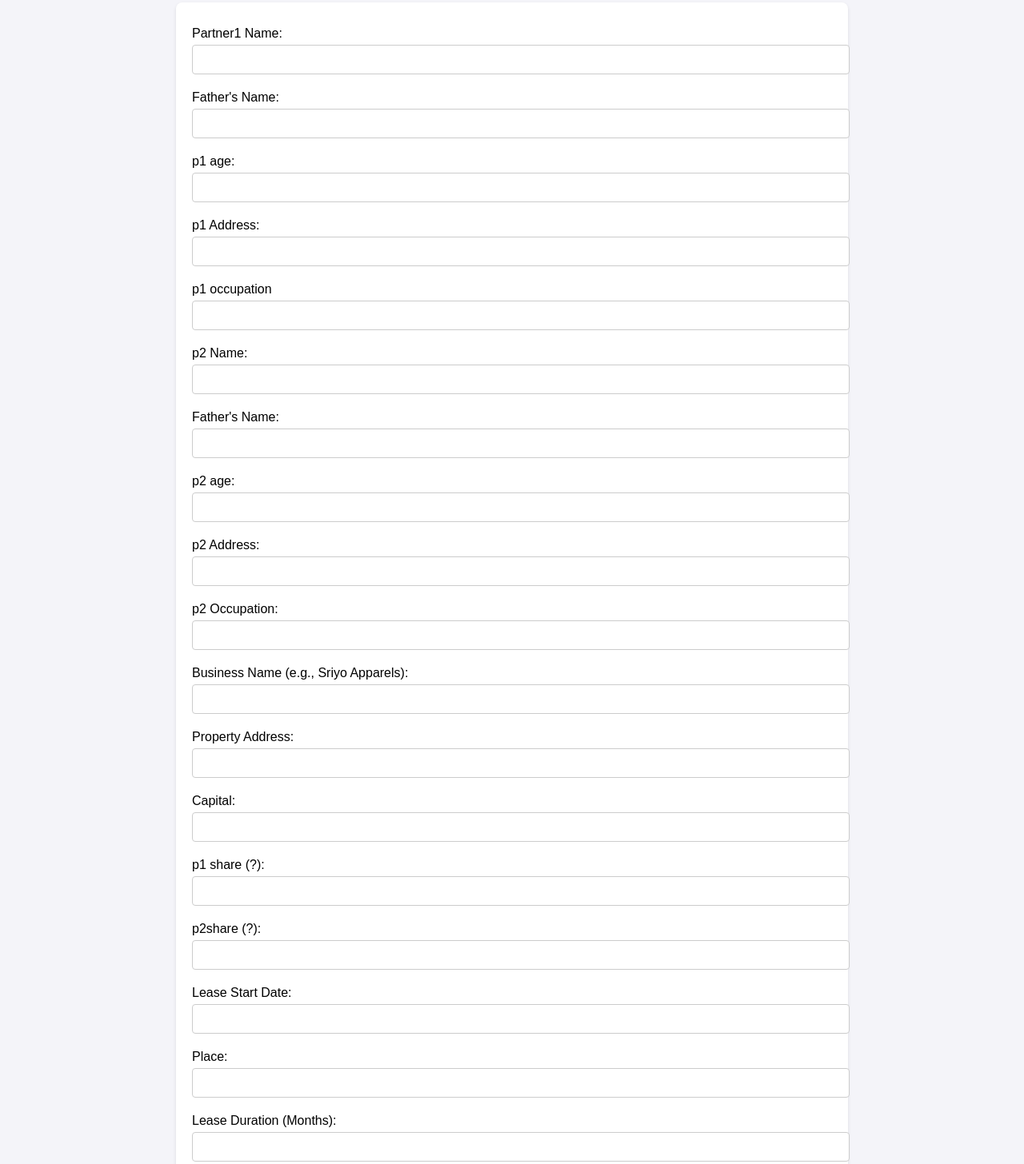
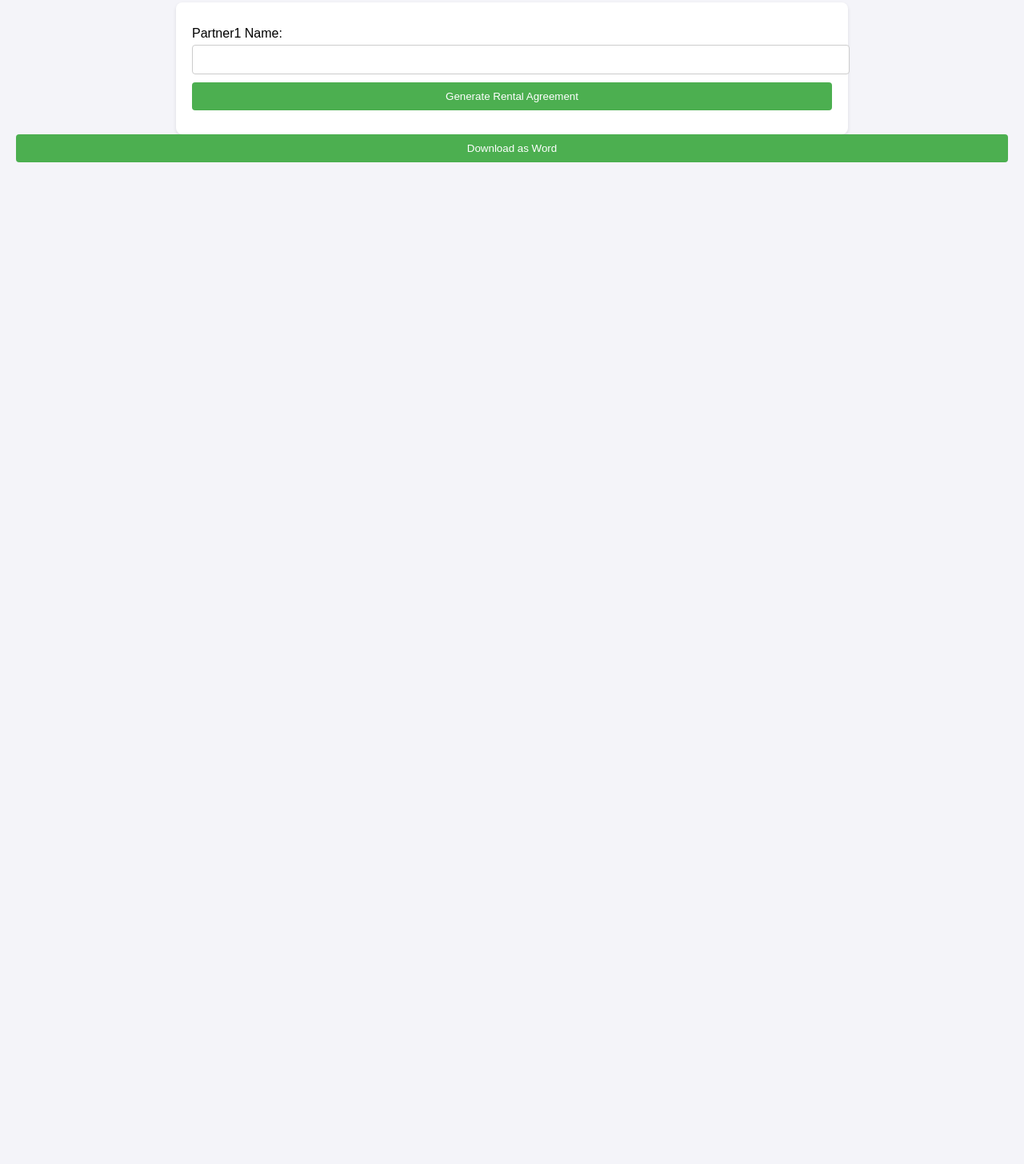
Before and after one commit to SAHITHITAX/LLP, a plain HTML site: page index.html in a window 1280 px wide. Shown: the part 97-1553 px from the top of the page at 80% size. After the commit the page ends 800 px from the top, so only its background shows below. Drawn offline with Linux system fonts and the light colour scheme.

Commit message:
Update index.html

```diff
--- a/index.html
+++ b/index.html
@@ -59,50 +59,6 @@
             <label for="p1">Partner1 Name:</label>
             <input type="text" id="p1" required>
 
-	    <label for="p1f">Father's Name:</label>
-            <input type="text" id="p1f" required>
-
-	    <label for="age1">p1 age:</label>
-            <input type="text" id="age1" required>
-	   <label for="p1add">p1 Address:</label>
-            <input type="text" id="p1add" required>
-
-            <label for="p1occ">p1 occupation</label>
-            <input type="text" id="p1occ" required>
-
-            <label for="p2">p2 Name:</label>
-            <input type="text" id="p2" required>
-
-
-	    <label for="p2f">Father's Name:</label>
-            <input type="text" id="p2f" required>
-
-		<label for="age2">p2 age:</label>
-            <input type="text" id="age2" required>
-	   <label for="p2add">p2 Address:</label>
-            <input type="text" id="p2add" required>
- 	    <label for="p2occ">p2  Occupation:</label>
-            <input type="text" id="p2occ" required>
-            <label for="businessName">Business Name (e.g., Sriyo Apparels):</label>
-            <input type="text" id="businessName" required>
-
-            <label for="propertyAddress">Property Address:</label>
-            <input type="text" id="propertyAddress" required>
-
-            <label for="cap">Capital:</label>
-            <input type="number" id="cap" required>
-
-            <label for="p1share">p1 share (?):</label>
-            <input type="number" id="p1share" required>
-            <label for="p2share">p2share (?):</label>
-            <input type="number" id="p2share" required>
-            <label for="startDate">Lease Start Date:</label>
-            <input type="text" id="startDate" required>
-	    <label for="place">Place:</label>
-            <input type="text" id="place" required>
-
-            <label for="leaseDuration">Lease Duration (Months):</label>
-            <input type="number" id="leaseDuration" required>
 
 
 
@@ -123,30 +79,11 @@
 
     function downloadAgreementAsWord() {
         const p1 = document.getElementById('p1').value;
-        const p1occ = document.getElementById('p1occ').value;
-        const p2 = document.getElementById('p2').value;
-        const p2occ = document.getElementById('p2occ').value;
-        const businessName = document.getElementById('businessName').value;
-        const propertyAddress = document.getElementById('propertyAddress').value;
-        const cap = document.getElementById('cap').value;
-        const p1share = document.getElementById('p1share').value;
-	const p2share = document.getElementById('p2share').value;
-
-	const startDate = document.getElementById('startDate').value;
 
 
-        const leaseDuration = document.getElementById('leaseDuration').value;
-
-	const place = document.getElementById('place').value;
-	const p1f= document.getElementById('p1f').value;
-	const p2f= document.getElementById('p2f').value;
-	const age1= document.getElementById('age1').value;
-	const age2= document.getElementById('age2').value;
-	const p1add= document.getElementById('p1add').value;
-	const p2add= document.getElementById('p2add').value;
 
         // Add 12 empty lines before content
-        const blankLines = "<p style='margin: 20px 0;'>&nbsp;</p>".repeat(10);
+        const blankLines = "<p style='margin: 20px 0;'>&nbsp;</p>".repeat(0);
 
         // Word-compatible HTML with formatting
         const agreementHTML = `
```
